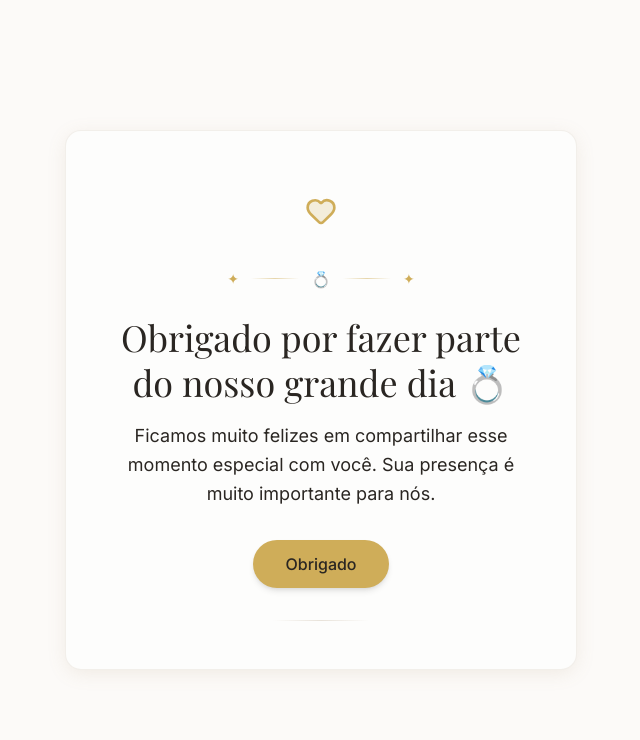
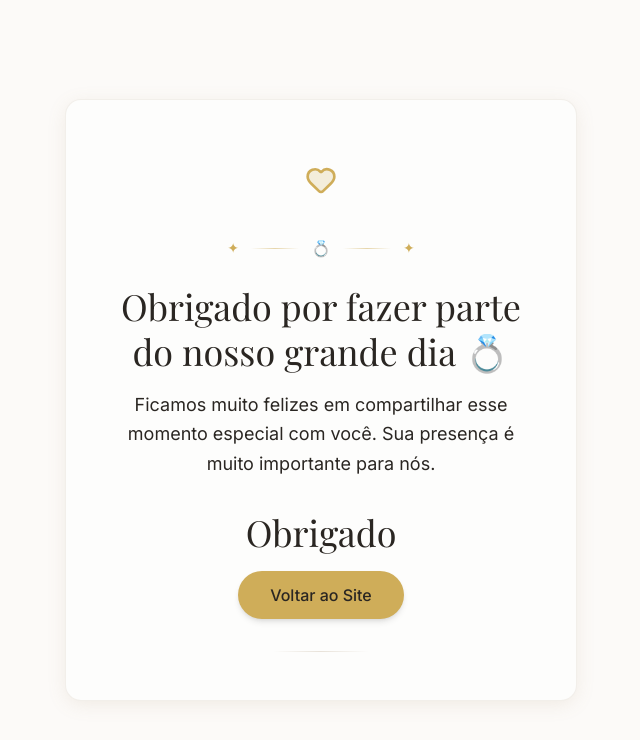
Before and after one commit to SuzukiJhor/wedding-gift-LP, a Next.js app: page /agradecimento in a window 1280 px wide. Shown: the top 740 px of the page, without its empty margins (319-959 px from the left). Built offline with nearby package versions, Linux system fonts and the light colour scheme; a web font is replaced by a local one.

Commit message:
fix: btn para voltar ao site

```diff
--- a/app/agradecimento/page.tsx
+++ b/app/agradecimento/page.tsx
@@ -75,12 +75,17 @@ export default function AgradecimentoPage() {
                         animate={{ opacity: 1, y: 0 }}
                         transition={{ delay: 0.6, duration: 0.5 }}
                     >
+                        <motion.div
+                            className="font-display text-2xl md:text-3xl lg:text-4xl text-foreground mb-4 leading-tight"
+                        >
+                            Obrigado
+                        </motion.div>
                         <Button
                             onClick={handleConfirmPresence}
                             aria-label="Confirmar presença no casamento"
                             className="bg-accent hover:bg-accent/90 text-accent-foreground font-medium px-8 py-6 text-base rounded-full shadow-md hover:shadow-lg transition-all duration-300"
                         >
-                            Obrigado
+                            Voltar ao Site
                         </Button>
                     </motion.div>
 
--- a/app/checkout/actions.ts
+++ b/app/checkout/actions.ts
@@ -34,7 +34,7 @@ export async function createAbacatePayBilling(formData: {
         taxId: cleanTaxId,
         cellphone: "11999999999"
       },
-      returnUrl: `${baseUrl}/agradecimento`,
+      returnUrl: `${baseUrl}`,
       completionUrl: `${baseUrl}/agradecimento`,
     };
 
```
